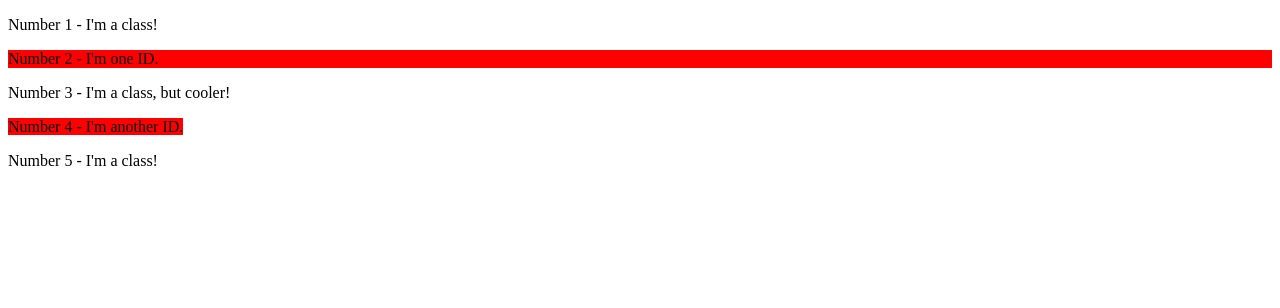
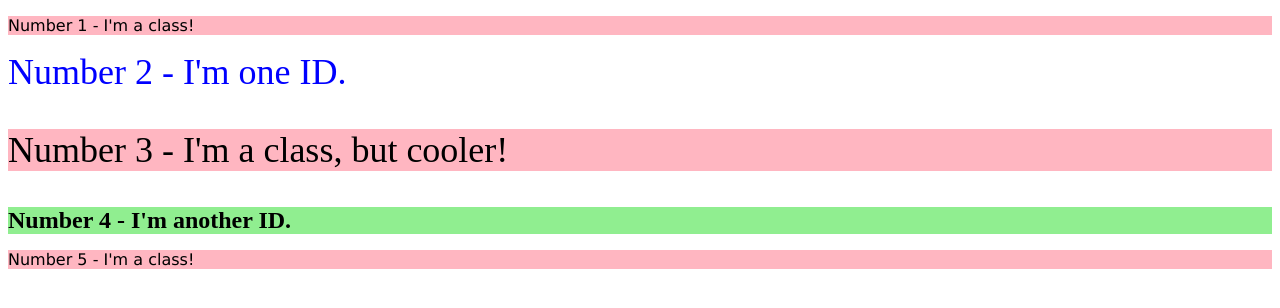
Before and after one commit to Edubie1/HTML--, a plain HTML site: page 2classidselectors/index.html in a window 1280 px wide. Drawn offline with Linux system fonts and the light colour scheme.

Commit message:
2nd exercise complete!

```diff
--- a/2classidselectors/index.html
+++ b/2classidselectors/index.html
@@ -6,10 +6,10 @@
         <link rel="stylesheet" href="style.css"
     </head>
     <body>
-        <p>Number 1 - I'm a class!</p>
-        <div id="evennum">Number 2 - I'm one ID.</div>
-        <p>Number 3 - I'm a class, but cooler!</p>
-        <di id="evennum">Number 4 - I'm another ID.</div>
-        <p>Number 5 - I'm a class!</p>
+        <p class="oddnum1">Number 1 - I'm a class!</p>
+        <div id="evennum1">Number 2 - I'm one ID.</div>
+        <p class="oddnum2">Number 3 - I'm a class, but cooler!</p>
+        <div id="evennum2">Number 4 - I'm another ID.</div>
+        <p class="oddnum3">Number 5 - I'm a class!</p>
         </body>
 </html>
--- a/2classidselectors/style.css
+++ b/2classidselectors/style.css
@@ -1,3 +1,21 @@
-#evennum {
-    background-color: red;
+#evennum1 {
+    color: blue;
+    font-size: 36px;
 }
+
+#evennum2 {
+    background-color: lightgreen;
+    font-size: 24px;
+    font-weight: bold;
+}
+
+.oddnum1, .oddnum3 {
+    background-color: lightpink;
+    font-family: Verdana, Geneva, Tahoma, sans-serif
+}
+
+.oddnum2 {
+    background-color: lightpink;
+    font-size: 36px;
+
+}
```
